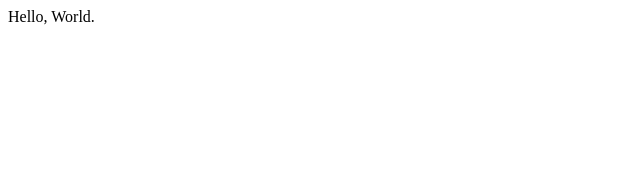
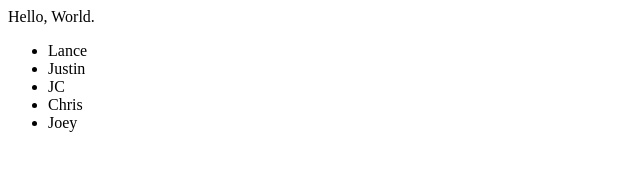
Before and after one commit to KellyTest/FridayLessons, a plain HTML site: page index.html in a window 1280 px wide. Shown: the whole page, without its empty margins (0-640 px from the left). Drawn offline with Linux system fonts and the light colour scheme.

Commit message:
Adding List

```diff
--- a/index.html
+++ b/index.html
@@ -1 +1,9 @@
 Hello, World.
+
+<ul>
+  <li>Lance</li>
+  <li>Justin</li>
+  <li>JC</li>
+  <li>Chris</li>
+  <li>Joey</li>
+</ul>
```
